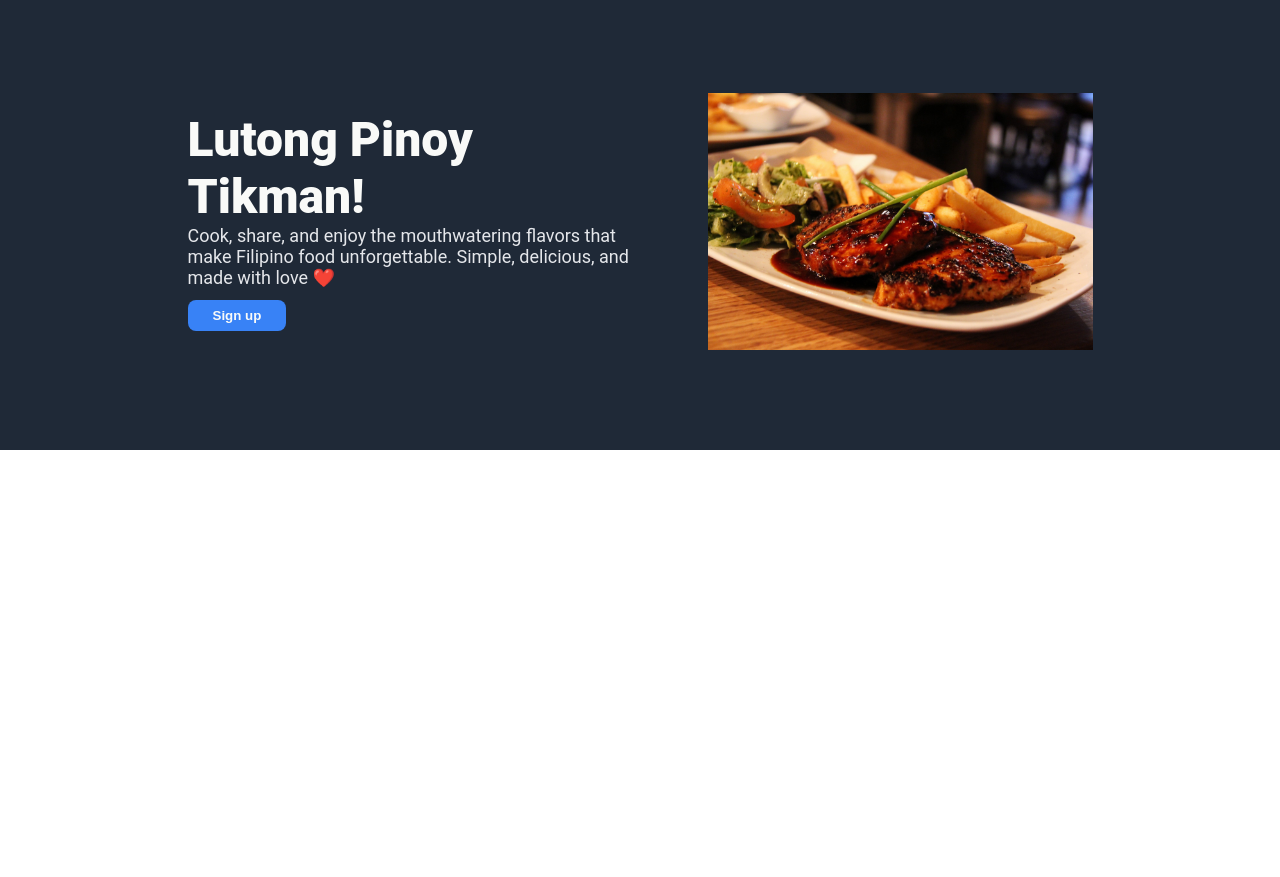
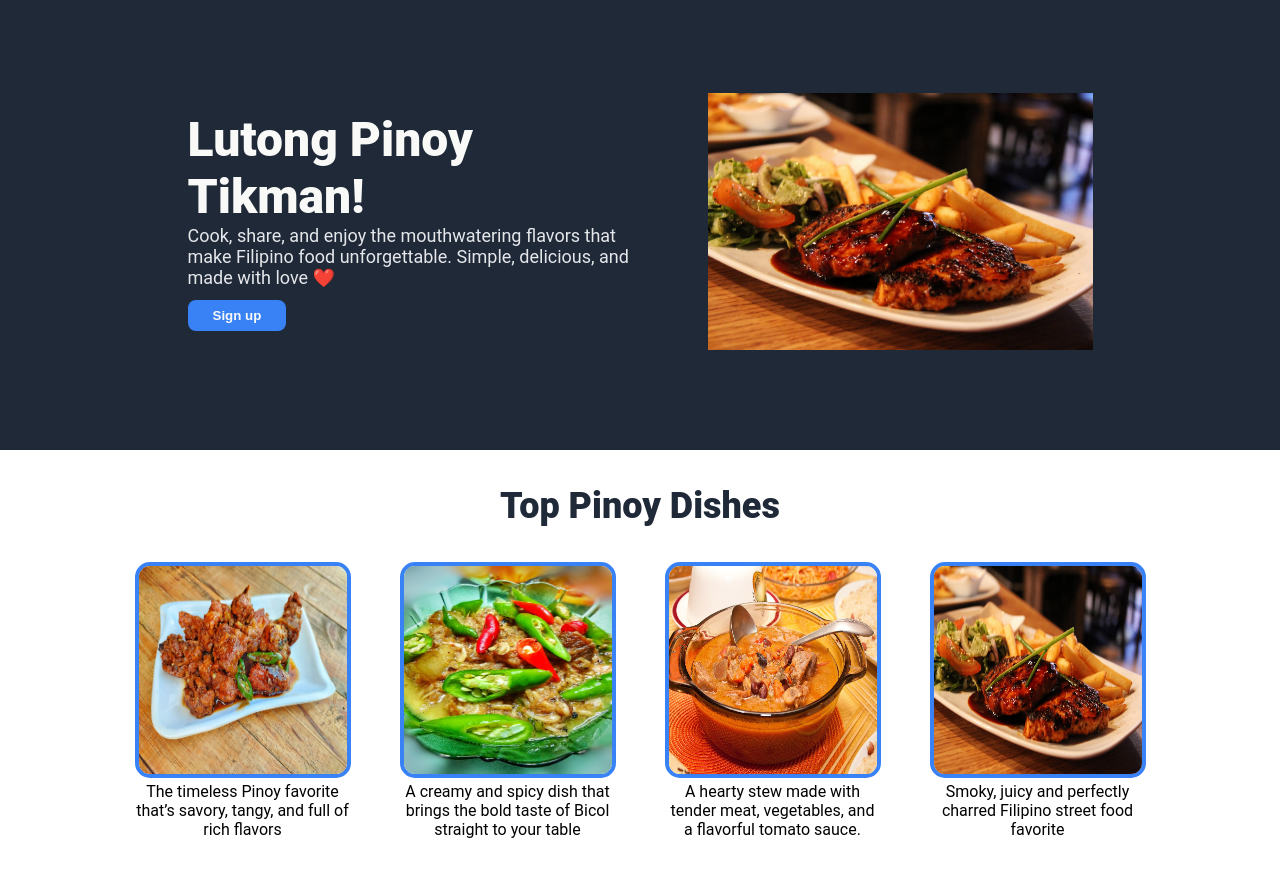
Before and after one commit to markjasperrojas/odin-recipes, a plain HTML site: page index.html in a window 1280 px wide. Shown: the part 137-1014 px from the top of the page. Before the commit the page ends 800 px from the top, so only its background shows below. Drawn offline with Linux system fonts and the light colour scheme.

Commit message:
Finished the section two

```diff
--- a/index.html
+++ b/index.html
@@ -15,6 +15,7 @@
         <li><a href="#">CONTACT</a></li>
       </ul>
     </header>
+
     <div class="section-one">
       <div class="paragraph">
         <p class="main-text">Lutong Pinoy Tikman!</p>
@@ -26,5 +27,51 @@
       </div>
       <img src="./images/grilled-meat.jpg" alt="Grilled Meat" id="main-image" />
     </div>
+
+    <div class="section-two">
+      <p
+        style="
+          font-size: 36px;
+          color: #1f2937;
+          font-weight: 900;
+          text-align: center;
+          margin: 35px 0;
+        "
+      >
+        Top Pinoy Dishes
+      </p>
+      <div class="info-container">
+        <div class="image-info">
+          <img src="./images/adobong-manok.jpg" alt="Adobong Manok" />
+          <p>
+            The timeless Pinoy favorite that’s savory, tangy, and full of rich
+            flavors
+          </p>
+        </div>
+
+        <div class="image-info">
+          <img src="./images/bicol-express.jpg" alt="Bicol Express" />
+          <p>
+            A creamy and spicy dish that brings the bold taste of Bicol straight
+            to your table
+          </p>
+        </div>
+
+        <div class="image-info">
+          <img src="./images/kaldereta.jpg" alt="kaldereta" />
+          <p>
+            A hearty stew made with tender meat, vegetables, and a flavorful
+            tomato sauce.
+          </p>
+        </div>
+
+        <div class="image-info">
+          <img src="./images/grilled-meat.jpg" alt="Grilled Meat" />
+          <p>
+            Smoky, juicy and perfectly charred Filipino street food favorite
+          </p>
+        </div>
+      </div>
+    </div>
   </body>
 </html>
--- a/style.css
+++ b/style.css
@@ -68,3 +68,22 @@ a,
   font-weight: 600;
   margin-top: 12px;
 }
+
+.info-container {
+  display: flex;
+  justify-content: center;
+  text-align: center;
+  gap: 50px;
+  margin-bottom: 80px;
+}
+
+.image-info img {
+  width: 208px;
+  height: 208px;
+  border: 4px solid #3882f6;
+  border-radius: 15px;
+}
+
+.image-info {
+  width: 215px;
+}
```
